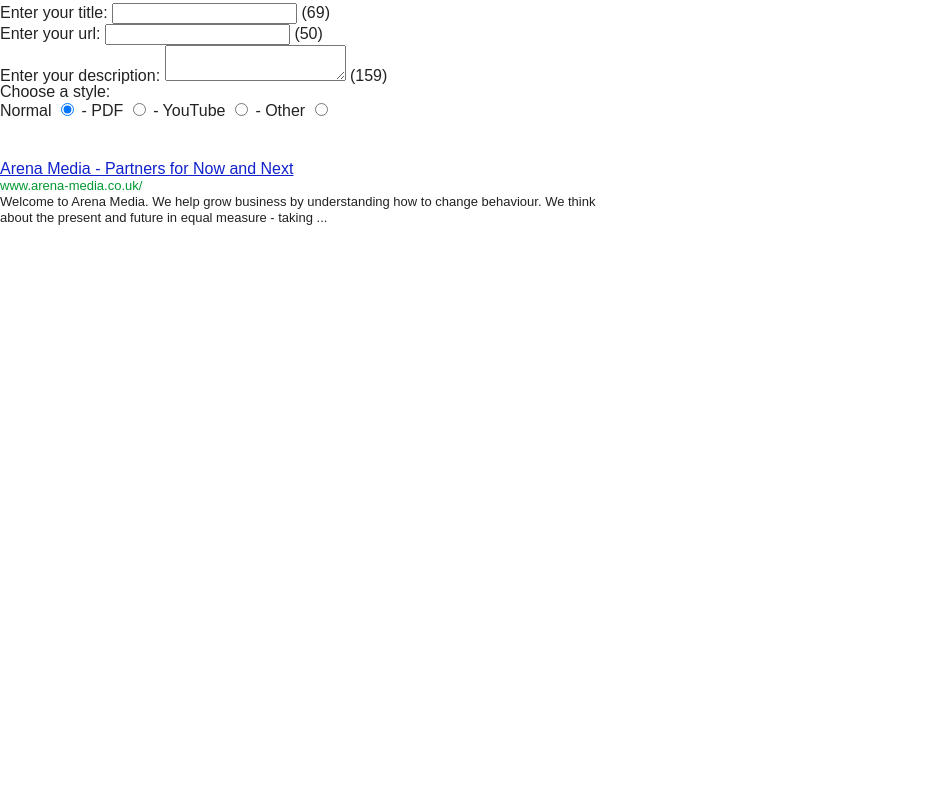
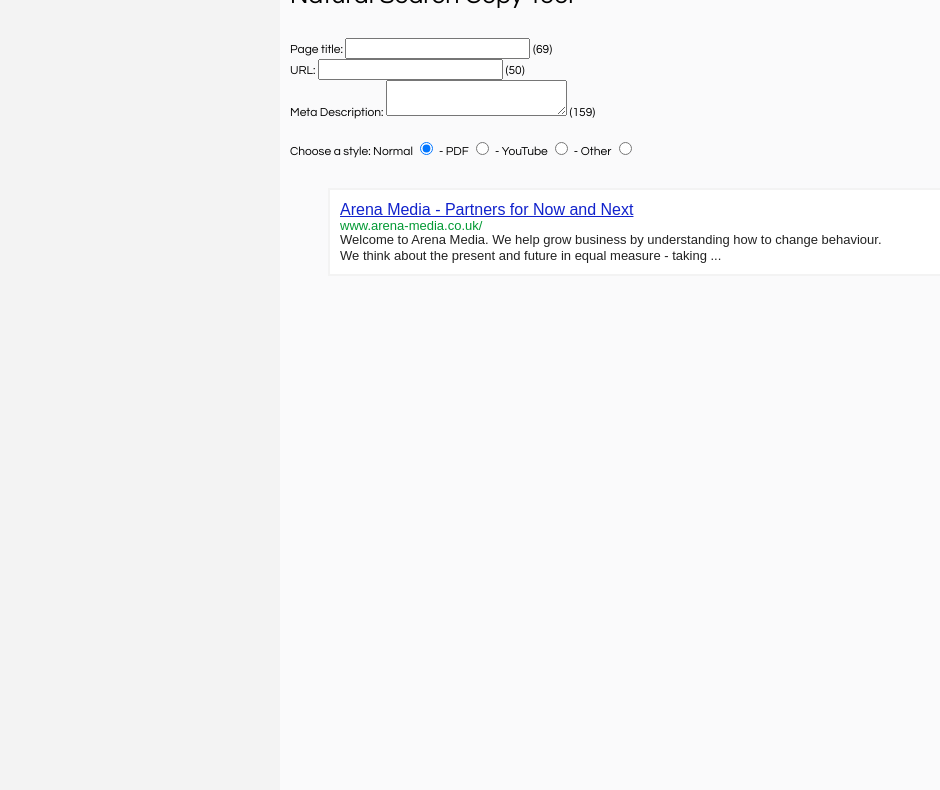
Before and after one commit to nicolasmarengo/tech4tuesdays-proj1-javascript, a plain HTML site: page index.html in a window 1280 px wide. Shown: the part 47-837 px from the top of the page, without its empty margins (0-940 px from the left). Before the commit the page ends 800 px from the top, so only its background shows below. Drawn offline with Linux system fonts and the light colour scheme.

Commit message:
added Ians css styling

```diff
--- a/index.html
+++ b/index.html
@@ -1,20 +1,50 @@
 <html>
 <head>
-	<title>Create your Google Search Result</title>
-	<link rel="stylesheet" href="reset.css" type="text/css" />
+	<title>Testing Google SERPs</title>
 	<link rel="stylesheet" href="standard.css" type="text/css" />
 	<script type="text/javascript">
+
+		// ========================================= //
+		// ======== CONFIG FOR STARTUP ============= //
+		// ========================================= //
+
 		var limitsArray = {
 			title_limit:69,
 			url_limit:50,
 			desc_limit:159
 		};
+		var startingText = {
+			pageTitle:"Arena Media - Partners for Now and Next",
+			urlDesc:"www.arena-media.co.uk/",
+			metaDesc:"Welcome to Arena Media. We help grow business by understanding how to change behaviour. We think about the present and future in equal measure - taking ..."
+		};
+
+		/*
+			Implementing the config
+		*/
+
 		function load(){
 			//set the number next to the input fields by looping through limitsArray
 			for (key in limitsArray) {
 				document.getElementById(key).innerHTML=limitsArray[key];
 				}
+			for (key in startingText) {
+					var allTexts = document.getElementsByClassName(key);
+					//loop through the elements on the allTexts variable and change the text on the divs
+					for(var i=0; i< allTexts.length; i++){
+						allTexts[i].innerHTML = startingText[key];
+					}
+				}
 		}
+
+		// =========================================================== //
+		// ============= Functions for on page changes =============== //
+		// =========================================================== //
+
+		/*
+			Input fields changing the text and counter on the side
+		*/
+
 		function fieldChange(input, output, counter){
 			//find all elements with the same class and add them to a variable
 			var allTexts = document.getElementsByClassName(output);
@@ -25,17 +55,25 @@
 			}
 			//update the counter field next to the input
 			document.getElementById(counter).innerHTML = limitsArray[counter] - document.getElementById(input).value.length;
-			if (document.getElementById(counter).innerHTML < 0){
+			if (document.getElementById(counter).innerHTML < 0 && input != "inpUrl"){
 				//looks for the location of the first space from the limit backwards
-				var findSpace = inputText.lastIndexOf(' ',limitsArray[counter]);
+				var findSpaceLocation = inputText.lastIndexOf(' ',limitsArray[counter]);
 				// Create a new variable using the inputText but only from the begining until the location found. Apend to this 3 dots.
-				var newText = inputText.substr(0,findSpace)+ " ...";
+				var newText = inputText.substr(0,findSpaceLocation)+ " ...";
 				//loop through the elements [AGAIN] on the allTexts variable and change the text on the divs to the newly created newText
 				for(var i=0; i< allTexts.length; i++){
 					allTexts[i].innerHTML = newText;
 				}
 			}
+			else{
+				//WHAT TO DO WITH THE URL???
+			}
 		}
+
+		/*
+			Changing the viewing syle with the radio buttons
+		*/
+
 		function changePreview(type){
 			//find all elements with the same name and add them to a variable
 			var allPreviews = document.getElementsByName('all-previews');
@@ -51,26 +89,26 @@
 </head>
 <body onload="load()">
 	<div id="wrapper">
-		<h1>Create your Google Search Result</h1>
+		<h1>Natural Search Copy Tool</h1>
 		<div id="form">
 			<form>
 				<div>
-					Enter your title:
-					<input type="text" onkeyup="fieldChange('inpTitle', 'desTitle', 'title_limit');" id="inpTitle" />
+					Page title:
+					<input type="text" onkeyup="fieldChange('inpTitle', 'pageTitle', 'title_limit');" id="inpTitle" />
 					(<span id="title_limit"></span>)
 				</div>
 				<div>
-					Enter your url:
-					<input type="text" onkeyup="fieldChange('inpUrl', 'desUrl', 'url_limit');" id="inpUrl" />
+					URL:
+					<input type="text" onkeyup="fieldChange('inpUrl', 'urlDesc', 'url_limit');" id="inpUrl" />
 					(<span id="url_limit"></span>)
 				</div>
 				<div>
-					Enter your description:
-					<textarea onkeyup="fieldChange('inpDesc', 'desDesc', 'desc_limit');" id="inpDesc" /></textarea>
+					Meta Description:
+					<textarea onkeyup="fieldChange('inpDesc', 'metaDesc', 'desc_limit');" id="inpDesc" /></textarea>
 					(<span id="desc_limit"></span>)
 				</div>
-				<div>
-					Choose a style:<br />
+				<div class="radioButtons">
+					Choose a style:
 					Normal
 					<input type="radio" onchange="changePreview('normal');" name="preview-type" value="normal" checked/>
 					- PDF
@@ -83,24 +121,24 @@
 			</form>
 		</div>
 		<div id="preview-normal" name="all-previews" class="preview">
-			<div class="desTitle">Arena Media - Partners for Now and Next</div>
-			<div class="desUrl">www.arena-media.co.uk/</div>
-			<div class="desDesc">Welcome to Arena Media. We help grow business by understanding how to change behaviour. We think about the present and future in equal measure - taking ...</div>
+			<div class="pageTitle"></div>
+			<div class="urlDesc"></div>
+			<div class="metaDesc"></div>
 		</div>
 		<div id="preview-pdf" name="all-previews" class="preview" style="display:none;">
-			<div class="desPdfTitle">[PDF] <span class="desTitle">Arena Media - Partners for Now and Next</span></div>
-			<div class="desUrl">www.arena-media.co.uk/</div>
-			<div class="desDesc">Welcome to Arena Media. We help grow business by understanding how to change behaviour. We think about the present and future in equal measure - taking ...</div>
+			<div class="pdfTitle">[PDF] <span class="pageTitle"></span></div>
+			<div class="urlDesc"></div>
+			<div class="metaDesc"></div>
 		</div>
 		<div id="preview-youtube" name="all-previews" class="preview" style="display:none;">
-			<div class="desVideoTitle">[VIDEO] <span class="desTitle">Arena Media - Partners for Now and Next</div>
-			<div class="desUrl">www.arena-media.co.uk/</div>
-			<div class="desDesc">Welcome to Arena Media. We help grow business by understanding how to change behaviour. We think about the present and future in equal measure - taking ...</div>
+			<div class="videoTitle">[VIDEO] <span class="pageTitle"></div>
+			<div class="urlDesc"></div>
+			<div class="metaDesc"></div>
 		</div>
 		<div id="preview-other" name="all-previews" class="preview" style="display:none;">
-			<div class="desOtherTitle">[OTHER] <span class="desTitle">Arena Media - Partners for Now and Next</div>
-			<div class="desUrl">www.arena-media.co.uk/</div>
-			<div class="desDesc">Welcome to Arena Media. We help grow business by understanding how to change behaviour. We think about the present and future in equal measure - taking ...</div>
+			<div class="otherTitle">[OTHER] <span class="pageTitle"></div>
+			<div class="urlDesc"></div>
+			<div class="metaDesc"></div>
 		</div>
 	</div>
 </body>
--- a/standard.css
+++ b/standard.css
@@ -1,65 +1,117 @@
-body{
-font-family: arial, sans-serif;
-color: #222;
-font-weight: normal;
-margin: 0;
-padding: 0;
-list-style-image: none;
-list-style-position: outside;
-list-style-type: none;
+html, body, div, span, applet, object,
+iframe, h1, h2, h3, h4, h5, h6, p, blockquote, pre, a, abbr,
+acronym, address, big, cite, code, del, dfn, em, img, ins,
+kbd, q, s, samp, small, strike, strong, sub, sup, tt, var, b,
+u, i, center, dl, dt, dd, ol, ul, li, fieldset, form, label,
+legend, table, caption, tbody, tfoot, thead, tr, th, td,
+article, aside, canvas, details, embed, figure, figcaption,
+footer, header, hgroup, menu, nav, output, ruby, section,
+summary, time, mark, audio, video {
+	margin: 0;
+	padding: 0;
+	border: 0;
+	font-size: 100%;
+	font: inherit;
+	vertical-align: baseline; }
+/* HTML5 display-role reset for older browsers */
+article, aside, details, figcaption, figure, footer, header,
+hgroup, menu, nav, section {
+	display: block;
 }
+
+ol, ul {
+	list-style: none;
+}
+
+blockquote, q {
+	quotes: none;
+}
+
+blockquote:before,
+blockquote:after,
+q:before,
+q:after {
+	content: '';
+	content: none;
+}
+
+body {
+
+	background-color:#f3f3f3;
+	font-family: Century Gothic, sans-serif;
+	font-size:12px;
+	line-height: 1;
+
+}
+
+#wrapper {
+	width:700px;
+	margin-left: auto;
+	margin-right: auto;
+	margin-top:20px;
+	background-color:#fafafb;
+	padding:10px;
+	height:100%;
+}
+
+h1 {
+	font-size:25px;
+	padding-bottom:20px;
+
+}
+
 #form{
-font-size: 16px;
+	margin: 10px 0px 30px 0px;
 }
-h1{
-font-size: 20px;
-font-weight: bold;
-margin: 10px 0px 20px 0px;
+
+.radioButtons{
+	margin-top: 20px;
 }
-.preview{
-display: inline-block;
-font-size: 13px;
-height: 68px;
-line-height: 15px;
-overflow-y: visible;
-position: relative;
-text-align: -webkit-auto;
-visibility: visible;
-margin-top: 40px;
-width: 600px;
+
+.preview {
+	background-color:#ffffff;
+	margin: 10px;
+	padding: 10px;
+	width:600px;
+	margin-left: auto;
+	margin-right: auto;
+	border-style:solid;
+	border-width: 2px;
+	border-color: #f3f3f3;
+
 }
-.desTitle, .desPdfTitle, .desVideoTitle ,.desVideoTitle, .desOtherTitle{
-color: #12C;
-font-size: 16px;
-text-decoration: underline;
-height: 19px;
-line-height: 19px;
-overflow-x: hidden;
-overflow-y: hidden;
-text-align: -webkit-auto;
-text-overflow: ellipsis;
-visibility: visible;
-white-space: nowrap;
-width: 600px;
+
+.pageTitle {
+	font-family: arial,sans-serif;
+	color: #1122CC;
+	font-size: medium;
+	line-height: 1.2;
+	text-decoration:underline;
 }
-.desUrl{
-color: #093;
-font-size: 13px;
-font-style: normal;
-height: 15px;
-line-height: 15px;
-margin-bottom: 1px;
-overflow-y: visible;
-text-align: -webkit-auto;
-visibility: visible;
-width: 600px;
+
+.urlDesc {
+	max-width: 42em;
+	color: #009933;
+	font-style: normal;
+	font-size: small;
+	font-family: arial,sans-serif;
+	text-decoration:none;
 }
-.desDesc{
-font-size: 13px;
-height: auto;
-line-height: 16px;
-overflow-y: visible;
-text-align: -webkit-auto;
-visibility: visible;
-width: auto;
+
+.metaDesc {
+	max-width: 42em;
+	font-family: arial,sans-serif;
+	color: #222222;
+    font-size: small;
+	line-height: 1.24;
+	text-decoration:none;
 }
+
+/*.center_col { width: 528px; padding: 0 8px; margin-left:
+      132px; margin-right: 264px; }
+
+.floatRight {
+	 float:right;
+	margin-right:200px;
+	margin-top:3px;
+}*/
```
